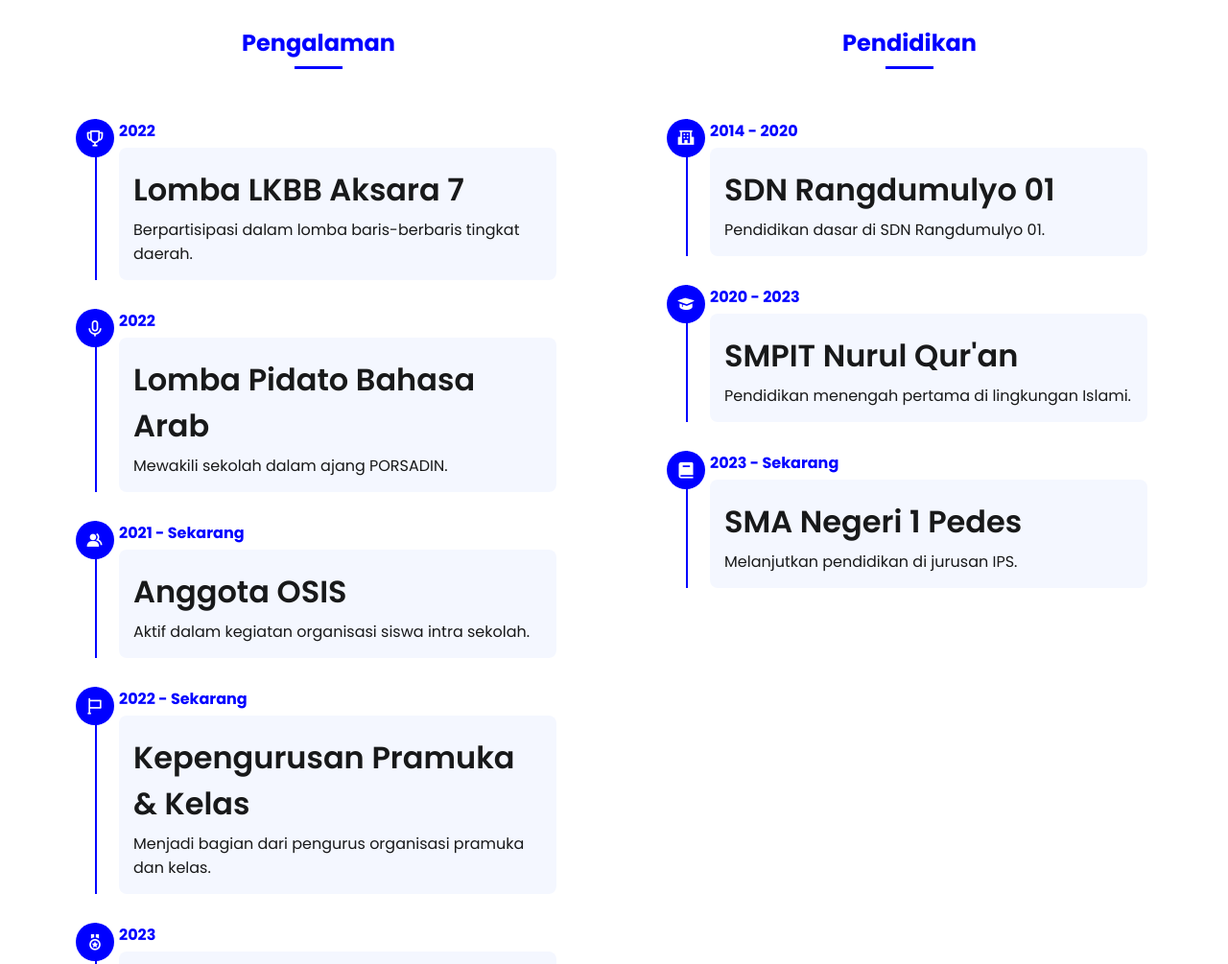
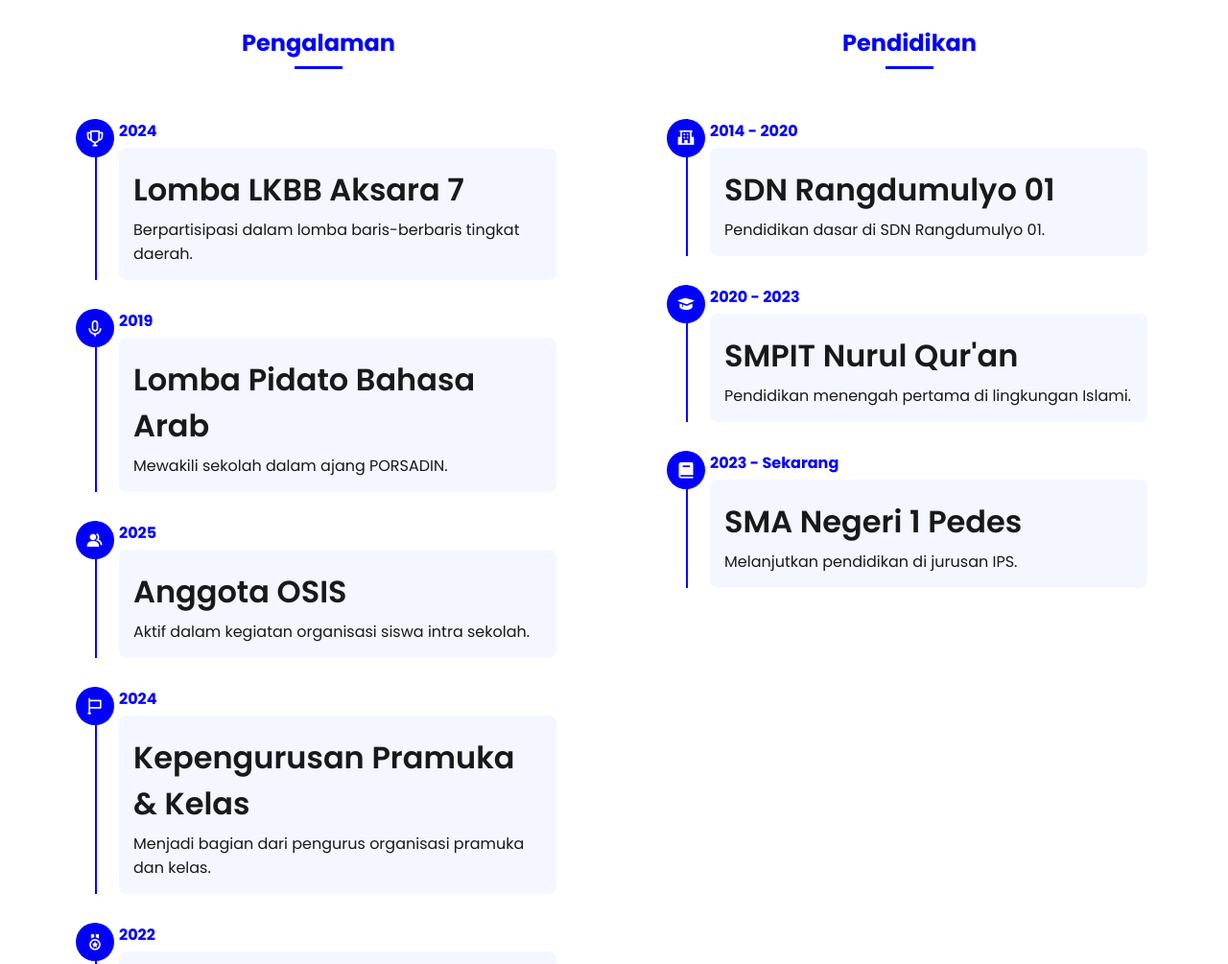
Before and after one commit to cibeys/mutiara, a plain HTML site: page index.html in a window 1280 px wide. Shown: the part 620-1625 px from the top of the page at 96% size. Drawn offline with nearby package versions, Linux system fonts and the light colour scheme; a web font is replaced by a local one.

Commit message:
update index.html

```diff
--- a/index.html
+++ b/index.html
@@ -148,7 +148,7 @@
                                     <i class="bx bx-trophy"></i>
                                 </div>
                                 <div class="timeline-line"></div>
-                                <div class="timeline-year">2022</div>
+                                <div class="timeline-year">2024</div>
                                 <div class="timeline-content">
                                     <h3 class="timeline-title">
                                         Lomba LKBB Aksara 7
@@ -165,7 +165,7 @@
                                     <i class="bx bx-microphone"></i>
                                 </div>
                                 <div class="timeline-line"></div>
-                                <div class="timeline-year">2022</div>
+                                <div class="timeline-year">2019</div>
                                 <div class="timeline-content">
                                     <h3 class="timeline-title">
                                         Lomba Pidato Bahasa Arab
@@ -181,7 +181,7 @@
                                     <i class="bx bxs-group"></i>
                                 </div>
                                 <div class="timeline-line"></div>
-                                <div class="timeline-year">2021 - Sekarang</div>
+                                <div class="timeline-year">2025</div>
                                 <div class="timeline-content">
                                     <h3 class="timeline-title">Anggota OSIS</h3>
                                     <p>
@@ -196,7 +196,7 @@
                                     <i class="bx bx-flag"></i>
                                 </div>
                                 <div class="timeline-line"></div>
-                                <div class="timeline-year">2022 - Sekarang</div>
+                                <div class="timeline-year">2024</div>
                                 <div class="timeline-content">
                                     <h3 class="timeline-title">
                                         Kepengurusan Pramuka & Kelas
@@ -213,7 +213,7 @@
                                     <i class="bx bx-medal"></i>
                                 </div>
                                 <div class="timeline-line"></div>
-                                <div class="timeline-year">2023</div>
+                                <div class="timeline-year">2022</div>
                                 <div class="timeline-content">
                                     <h3 class="timeline-title">
                                         Lomba LKBBT Kecamatan
```
